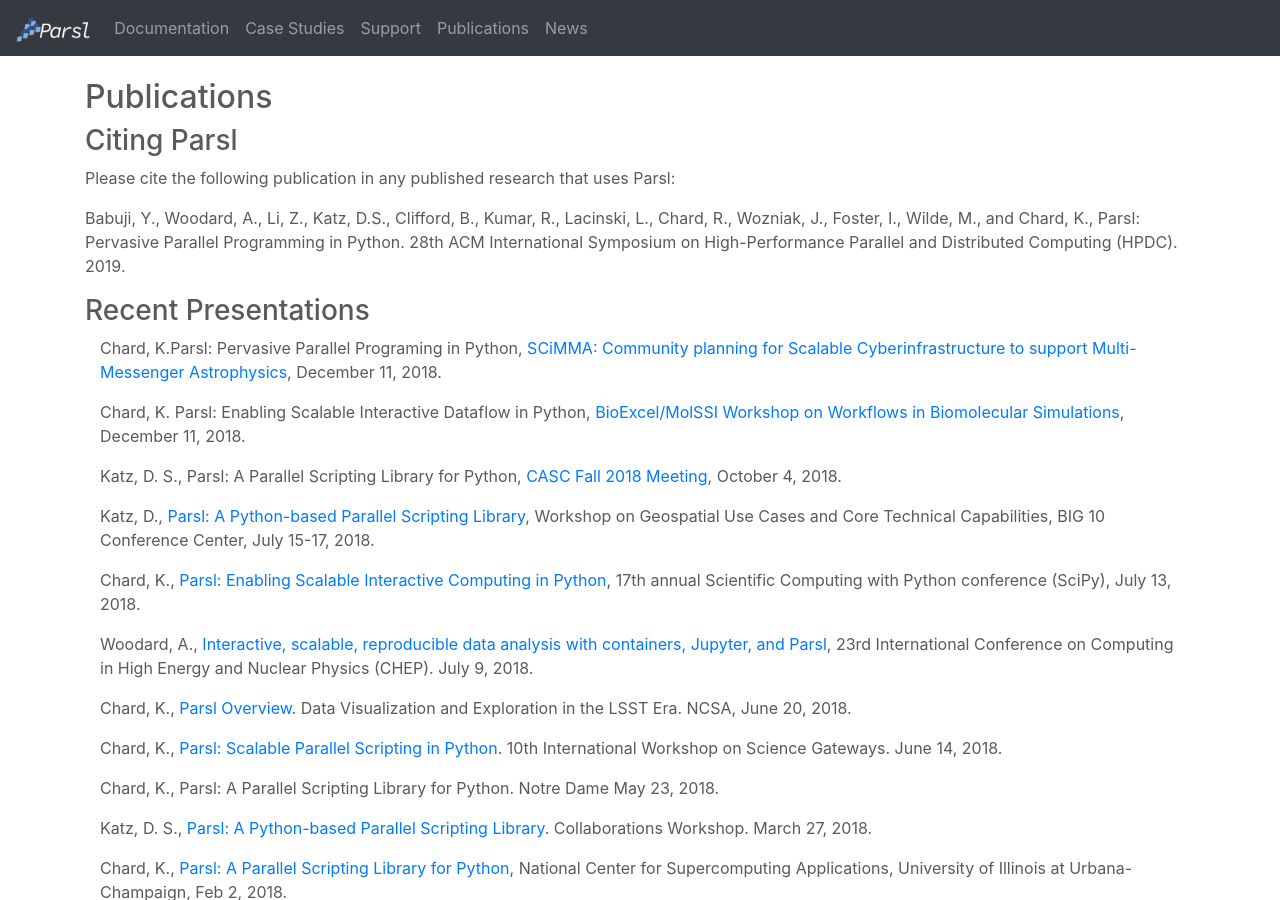
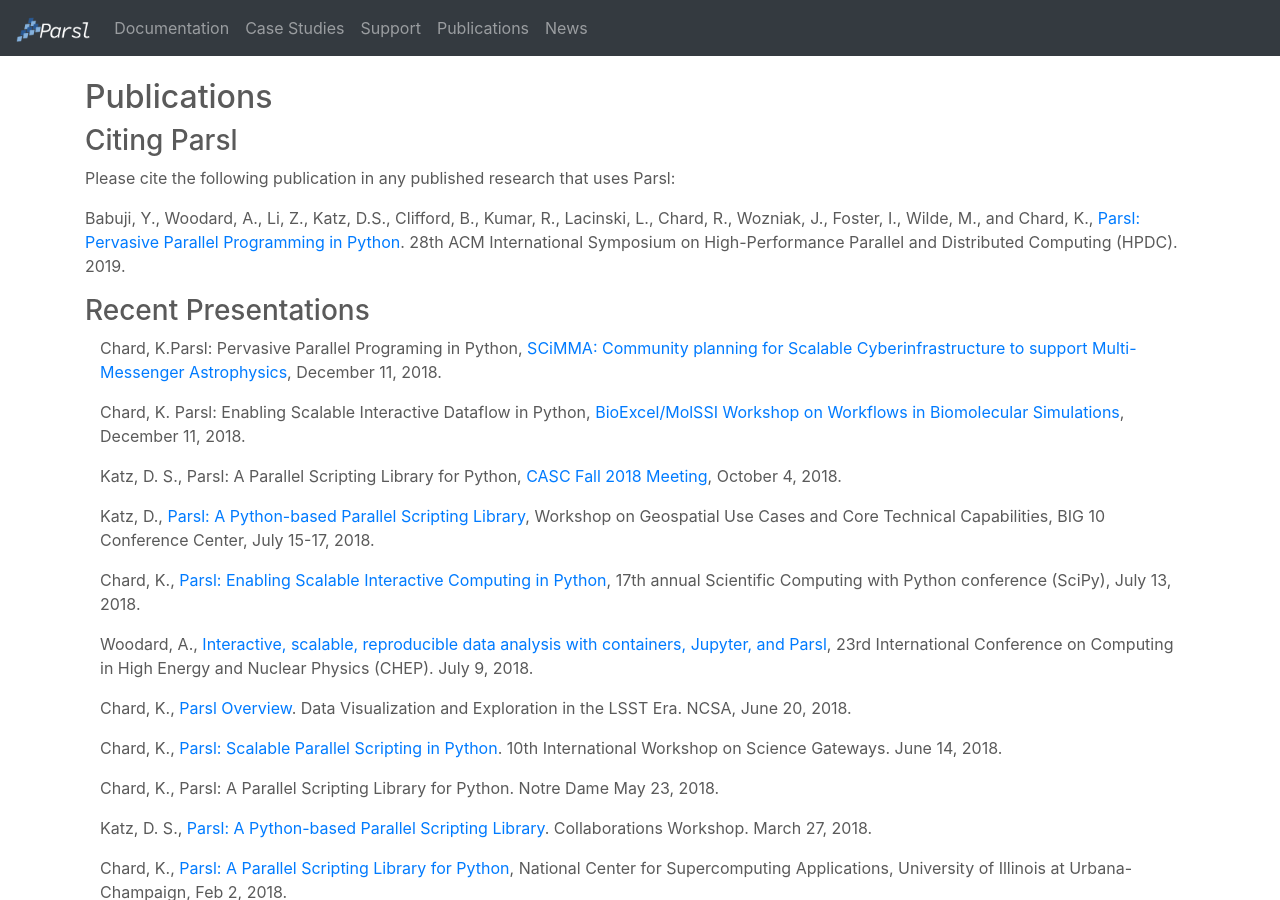
Before and after one commit to Parsl/parsl.github.io, a Jekyll site: the page built from publications.html, in a window 1280 px wide and 900 px high. Built offline with Jekyll 4.4.1, drawn with Linux system fonts in a browser that asks for light colours; some of the changed lines change nothing that is shown.

Commit message:
Adding ref link

```diff
--- a/publications.html
+++ b/publications.html
@@ -132,7 +132,7 @@
       <h3>Citing Parsl</h3>
       <p>Please cite the following publication in any published research that uses Parsl:</p>
       <p>Babuji, Y., Woodard, A., Li, Z., Katz, D.S., Clifford, B., Kumar, R., Lacinski, L.,  Chard, R., Wozniak, J., Foster, I., Wilde, M., and Chard, K.,
-      Parsl: Pervasive Parallel Programming in Python. 28th ACM International Symposium on High-Performance Parallel and Distributed Computing (HPDC). 2019.
+	      <a href="https://arxiv.org/abs/1905.02158">Parsl: Pervasive Parallel Programming in Python</a>. 28th ACM International Symposium on High-Performance Parallel and Distributed Computing (HPDC). 2019.
     </div>
    </div>
 
```
